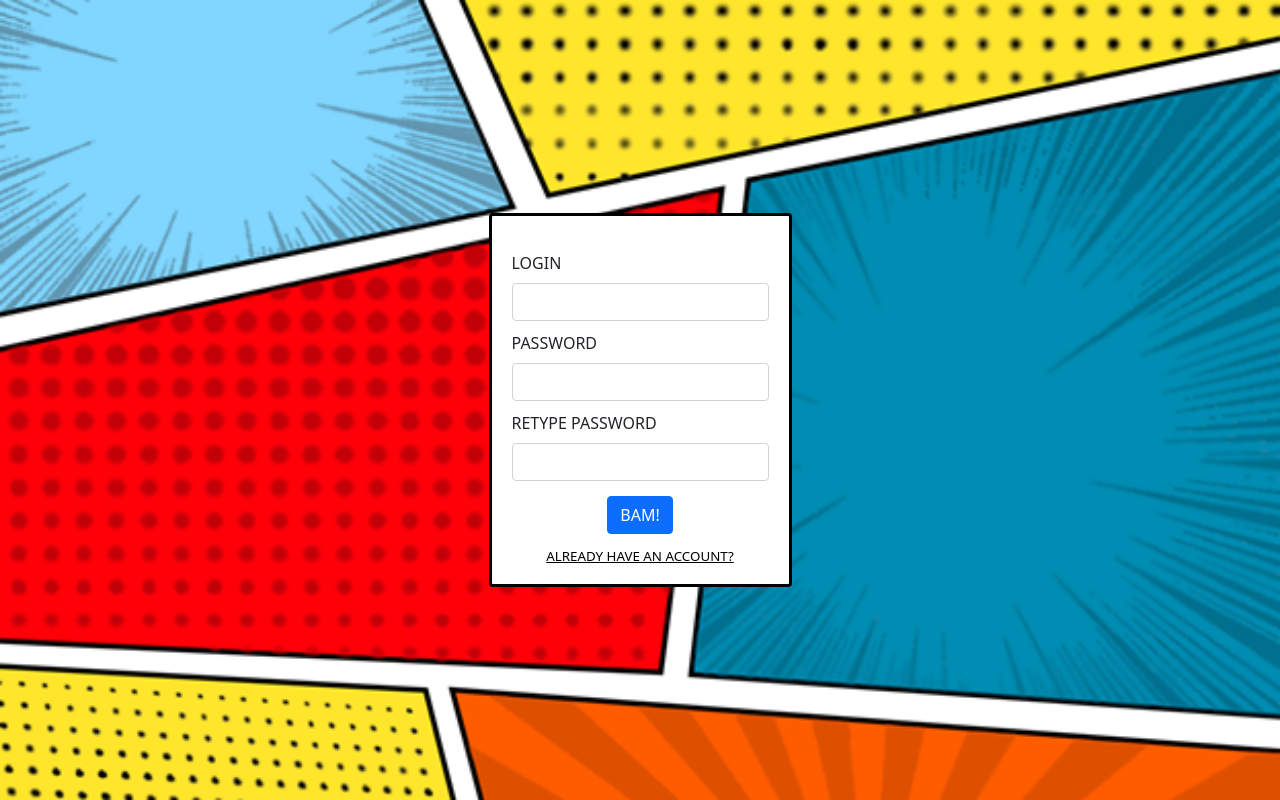
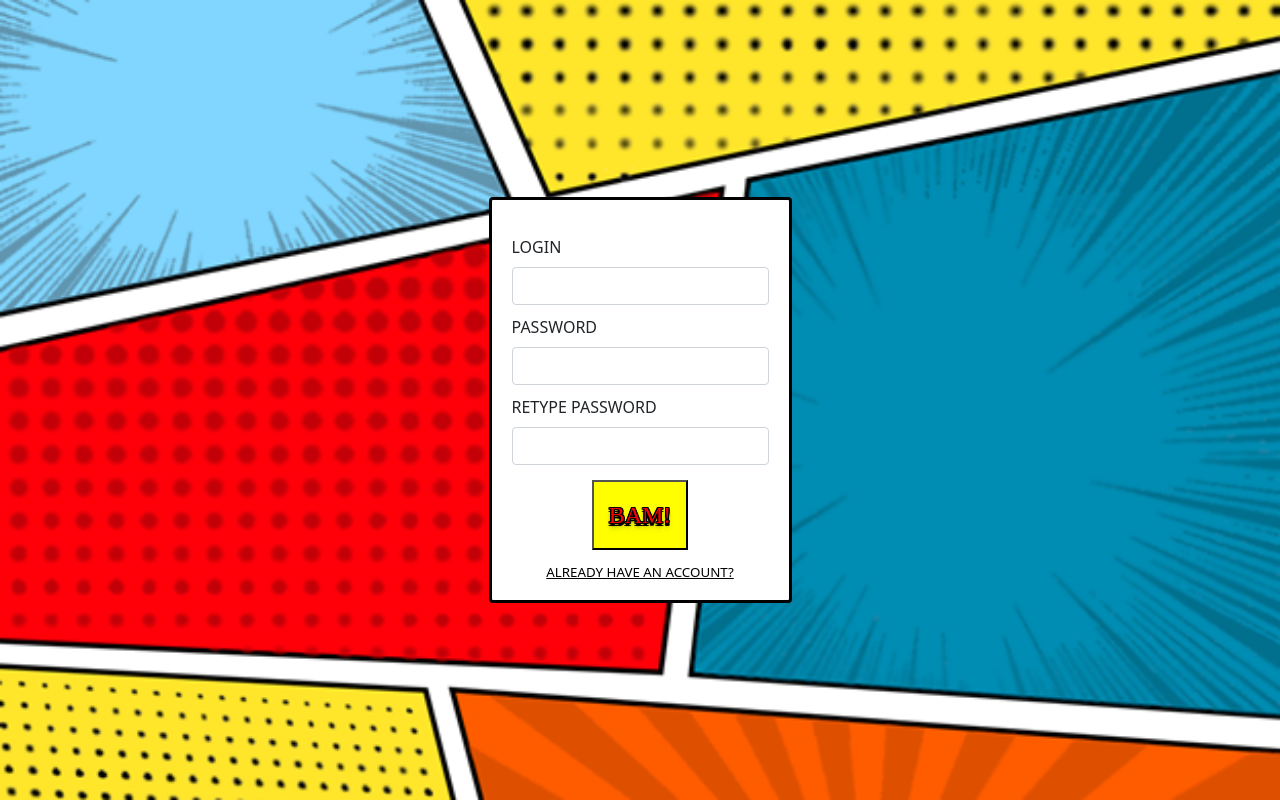
Before and after one commit to Hello-World-Purdue/hw21-frontend, a Next.js app: page /auth/signup in a window 1280 px wide. Built offline with nearby package versions, Linux system fonts and the light colour scheme.

Commit message:
attempted to make the custom button (failed)

```diff
--- /dev/null
+++ b/components/CustomButton.tsx
@@ -0,0 +1,15 @@
+import { Button } from "react-bootstrap";
+import "bootstrap/dist/css/bootstrap.min.css";
+import styles from '../styles/custombtn.module.css';
+
+const CustomButton: React.FC<{ onClick?: () => void }> = (
+	props
+) => {
+	return (
+		<button className={styles.customButton} type='submit' onClick={props.onClick}>
+			{props.children}
+		</button>
+	);
+};
+
+export default CustomButton;
--- a/components/LoginForm.tsx
+++ b/components/LoginForm.tsx
@@ -1,7 +1,7 @@
 import React, { useState } from "react";
 import Link from "next/link";
 import { Form, Card } from "react-bootstrap";
-import CustomButton from "./button";
+import CustomButton from "./CustomButton";
 
 import "bootstrap/dist/css/bootstrap.min.css";
 import styles from "../styles/forms.module.css";
@@ -140,7 +140,7 @@ const LoginForm: React.FC<{ loginUser: (user) => void }> = (props) => {
 				</Form.Group>
 
 				<div className={styles.buttonContainer}>
-					<CustomButton type="submit">BAM!</CustomButton>
+					<CustomButton>BAM!</CustomButton>
 				</div>
 			</Form>
 
--- a/components/SignupForm.tsx
+++ b/components/SignupForm.tsx
@@ -1,7 +1,7 @@
 import { useState } from "react";
 import Link from "next/link";
 import { Form, Card } from "react-bootstrap";
-import CustomButton from "./button";
+import CustomButton from "./CustomButton";
 
 import "bootstrap/dist/css/bootstrap.min.css";
 import styles from "../styles/forms.module.css";
@@ -200,7 +200,7 @@ const SignupForm: React.FC<{ signupUser: (user) => void }> = (props) => {
 				</Form.Group>
 
 				<div className={styles.buttonContainer}>
-					<CustomButton type="submit">BAM!</CustomButton>
+					<CustomButton>BAM!</CustomButton>
 				</div>
 			</Form>
 
--- a/components/button.tsx
+++ /dev/null
@@ -1,14 +0,0 @@
-import { Button } from "react-bootstrap";
-import "bootstrap/dist/css/bootstrap.min.css";
-
-const CustomButton: React.FC<{ type: string; onClick?: () => void }> = (
-	props
-) => {
-	return (
-		<Button type={props.type} onClick={props.onClick}>
-			{props.children}
-		</Button>
-	);
-};
-
-export default CustomButton;
--- /dev/null
+++ b/styles/custombtn.module.css
@@ -0,0 +1,17 @@
+.customButton {
+	background-color: yellow;
+	padding: 15px;
+	font-size: 18pt;
+	font-family: "Luckiest Guy";
+	color: red;
+	-webkit-font-smoothing: antialiased;
+	-moz-osx-font-smoothing: grayscale;
+	text-shadow: 0px -1px 0 black, 0px -1px 0 black, 0px 1px 0 black,
+		-1px 0px 0 black, 1px 0px 0 black, -1px 0px 0 black, 1px 0px 0 black,
+		-1px -1px 0 black, 1px -1px 0 black, -1px 1px 0 black, 1px 1px 0 black,
+		-1px 3px 0 black, 0px 3px 0 black, 1px 3px 0 black,
+		0 3.2px 1px rgba(0, 0, 0, 0.1), 0 0 1px rgba(0, 0, 0, 0.1),
+		0 1px 3px rgba(0, 0, 0, 0.3), 0 2px 1px rgba(0, 0, 0, 0.2),
+		0 3px 3px rgba(0, 0, 0, 0.25), 0 4px 4px rgba(0, 0, 0, 0.2),
+		0 6px 6px rgba(0, 0, 0, 0.15);
+}
```
